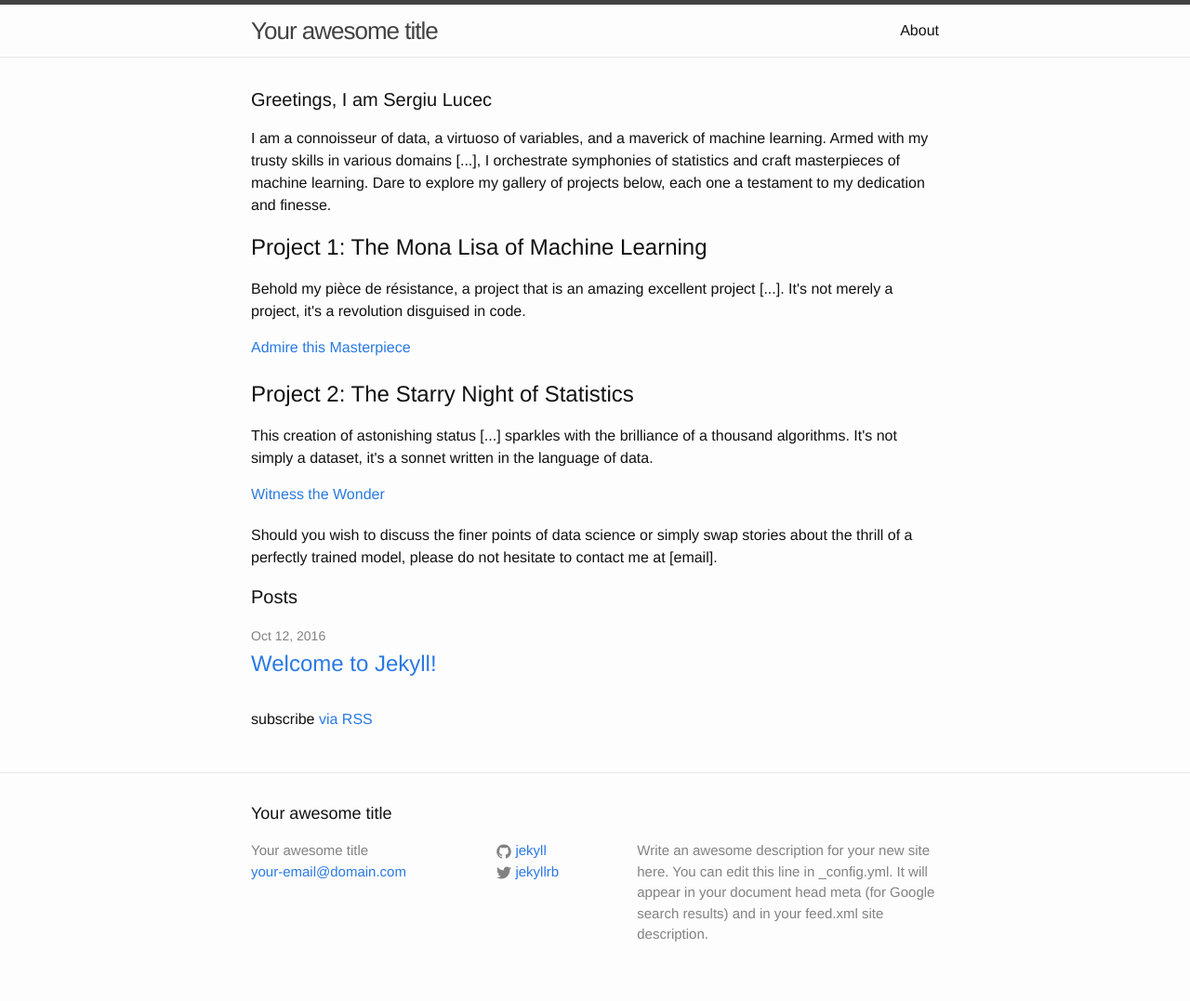
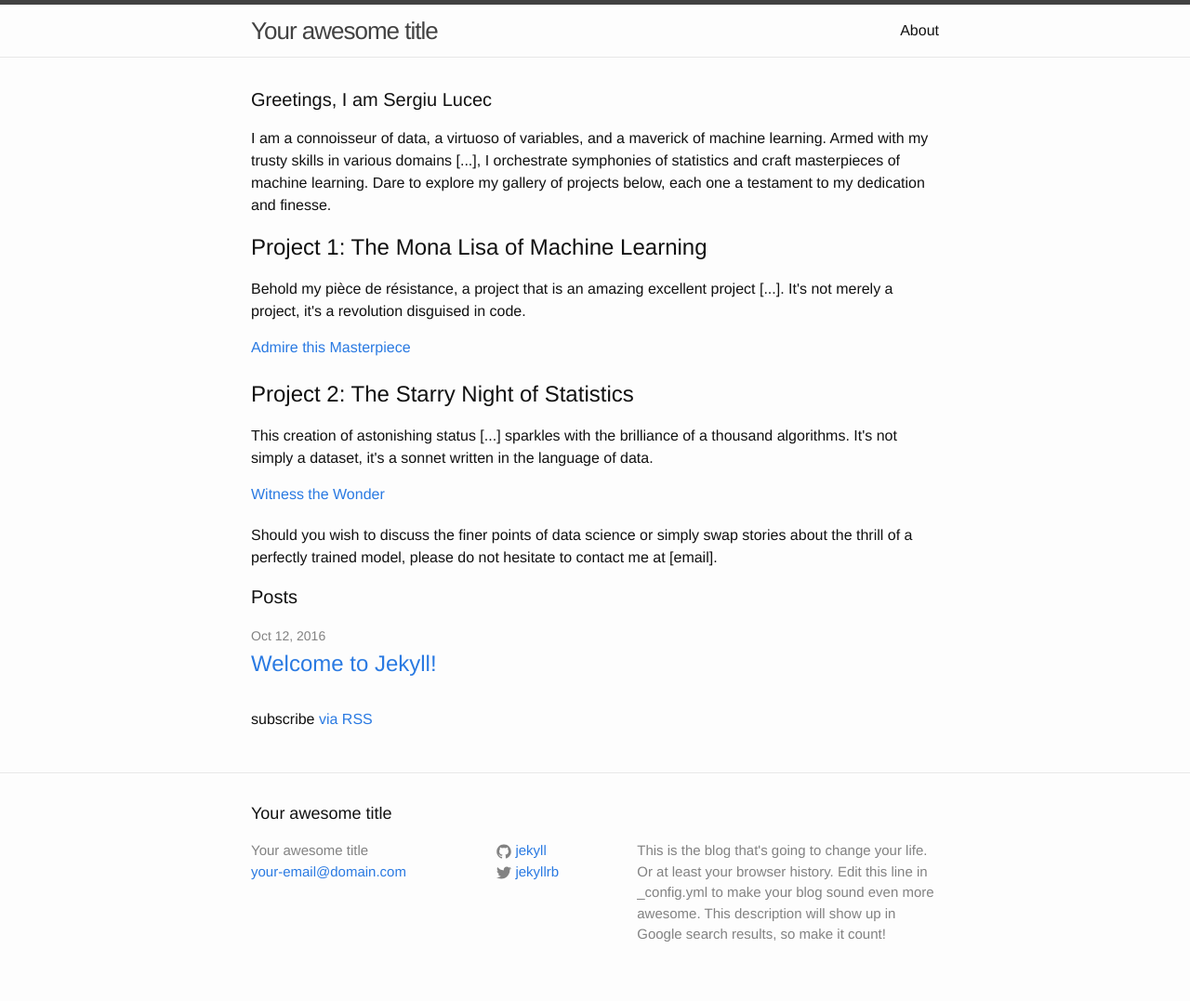
Before and after one commit to SpiritusSancti5/SpiritusSancti5.github.io, a Jekyll site: the page built from index.html, in a window 1280 px wide. Shown: the whole page at 93% size. Built offline with Jekyll 4.4.1, drawn with Linux system fonts in a browser that asks for light colours.

Commit message:
Update _config.yml

```diff
--- a/_config.yml
+++ b/_config.yml
@@ -9,9 +9,9 @@
 title: Your awesome title
 email: your-email@domain.com
 description: > # this means to ignore newlines until "baseurl:"
-  Write an awesome description for your new site here. You can edit this
-  line in _config.yml. It will appear in your document head meta (for
-  Google search results) and in your feed.xml site description.
+  This is the blog that's going to change your life. Or at least your browser history.
+  Edit this line in _config.yml to make your blog sound even more awesome.
+  This description will show up in Google search results, so make it count!
 baseurl: "" # the subpath of your site, e.g. /blog
 url: "http://yourdomain.com" # the base hostname & protocol for your site
 twitter_username: jekyllrb
```
